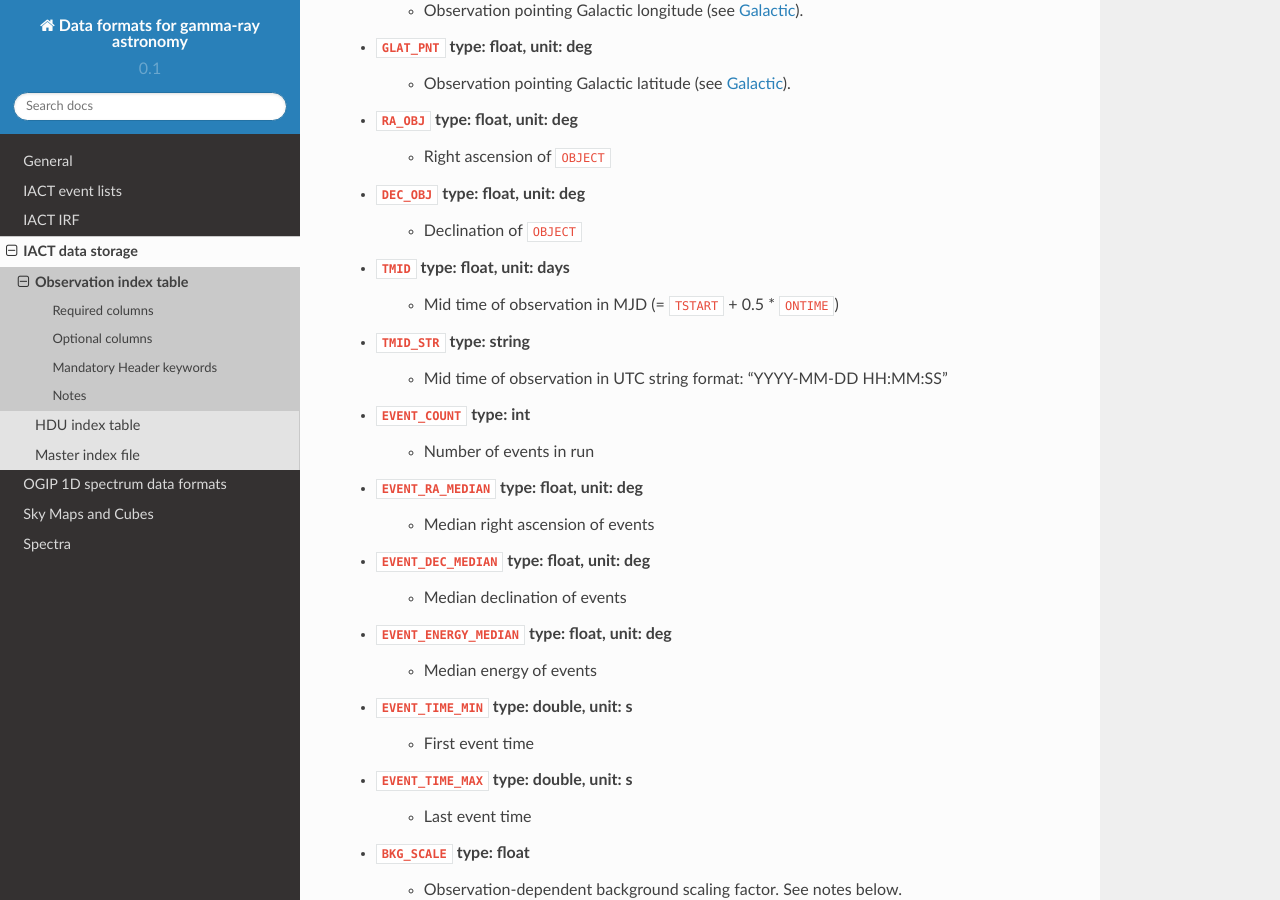
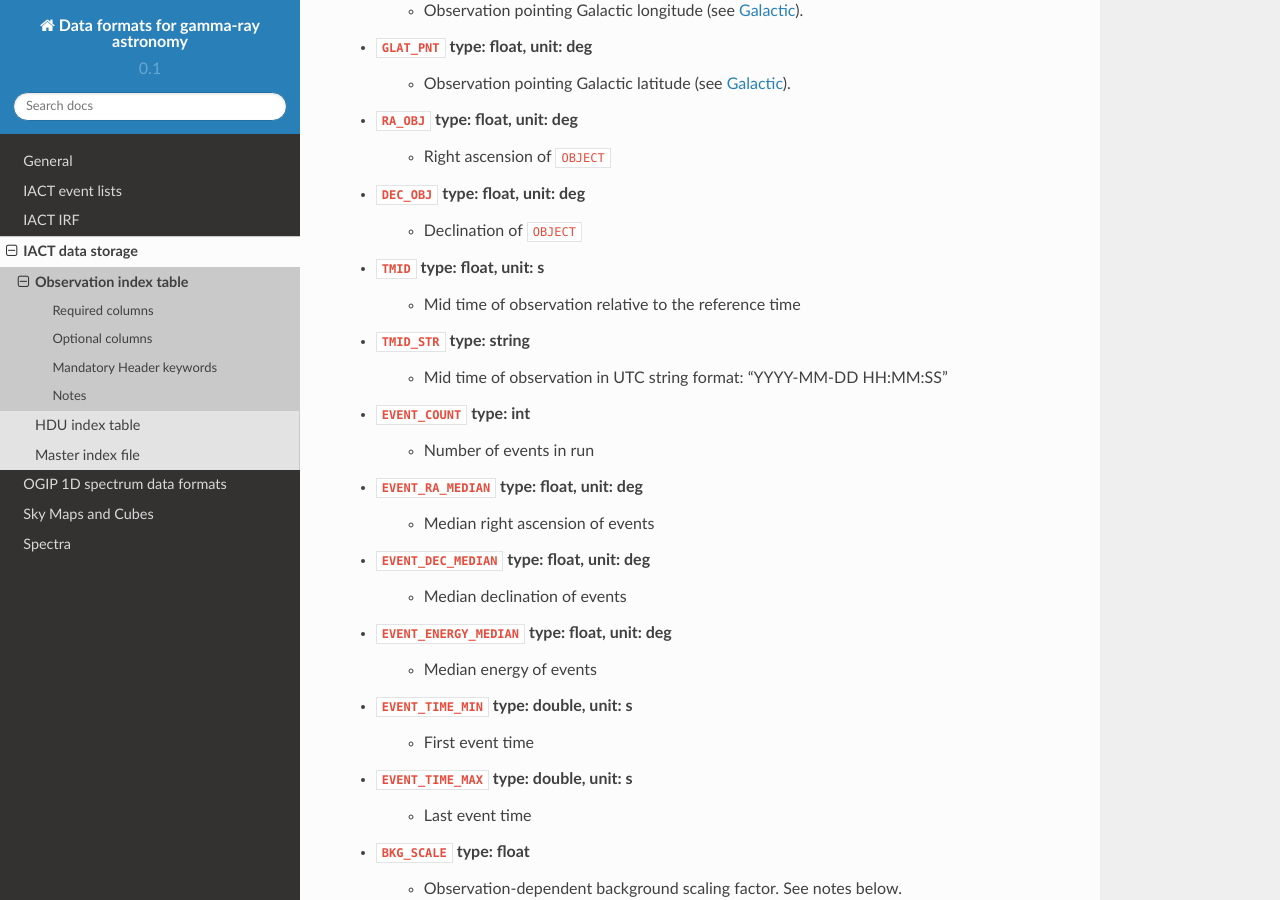
Before and after one commit to open-gamma-ray-astro/gamma-astro-data-formats, a Sphinx documentation site: the page built from source/data_storage/obs_index/index.rst, in a window 1280 px wide and 900 px high, scrolled down 2292 px. Built offline with Sphinx 7.4.7 and the Read the Docs theme 2.0.0, drawn with Linux system fonts in a browser that asks for light colours.

Commit message:
MID_TIME should be in MET, too

```diff
--- a/source/data_storage/obs_index/index.rst
+++ b/source/data_storage/obs_index/index.rst
@@ -84,8 +84,8 @@ selection or data quality checks or analysis, but aren't needed for most users.
     * Right ascension of ``OBJECT``
 * ``DEC_OBJ`` type: float, unit: deg
     * Declination of ``OBJECT``
-* ``TMID`` type: float, unit: days
-    * Mid time of observation in MJD (= ``TSTART`` + 0.5 * ``ONTIME``)
+* ``TMID`` type: float, unit: s
+    * Mid time of observation relative to the reference time
 * ``TMID_STR`` type: string
     * Mid time of observation in UTC string format: "YYYY-MM-DD HH:MM:SS"
 * ``EVENT_COUNT`` type: int
```
